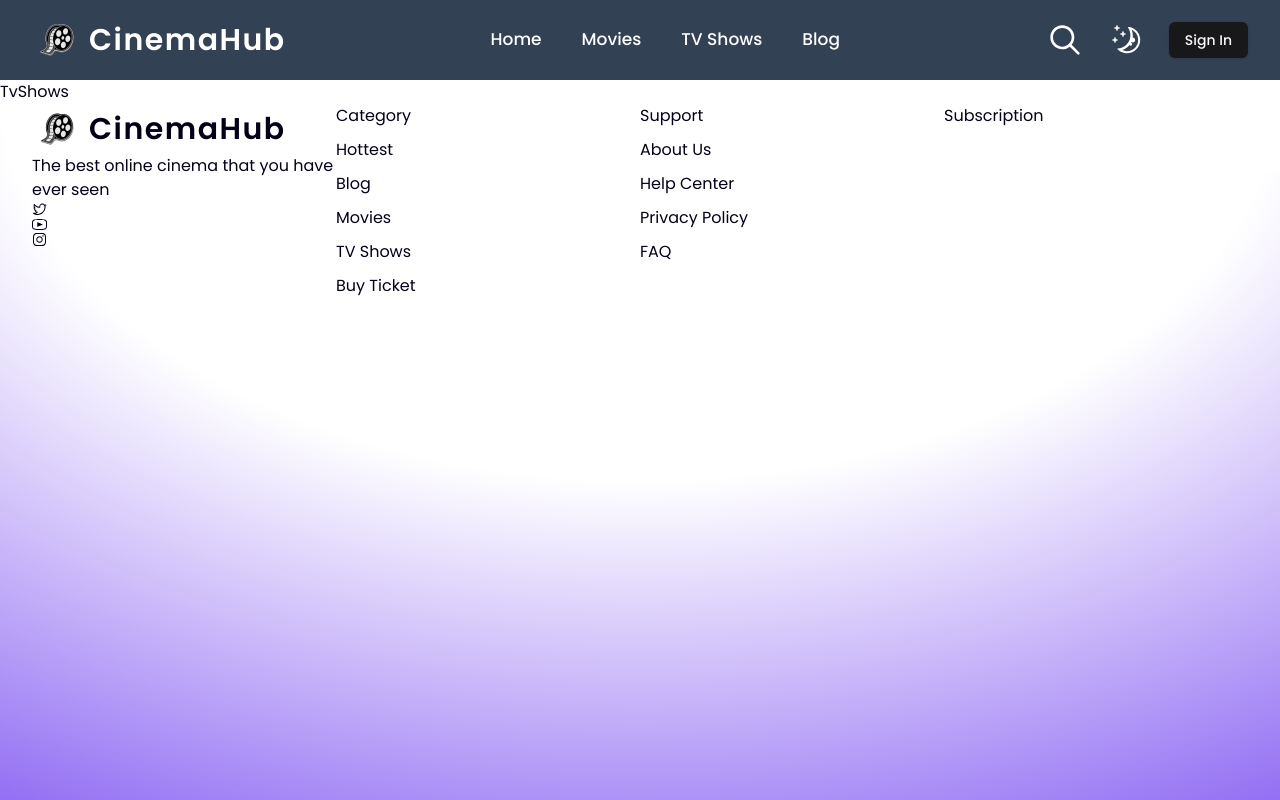
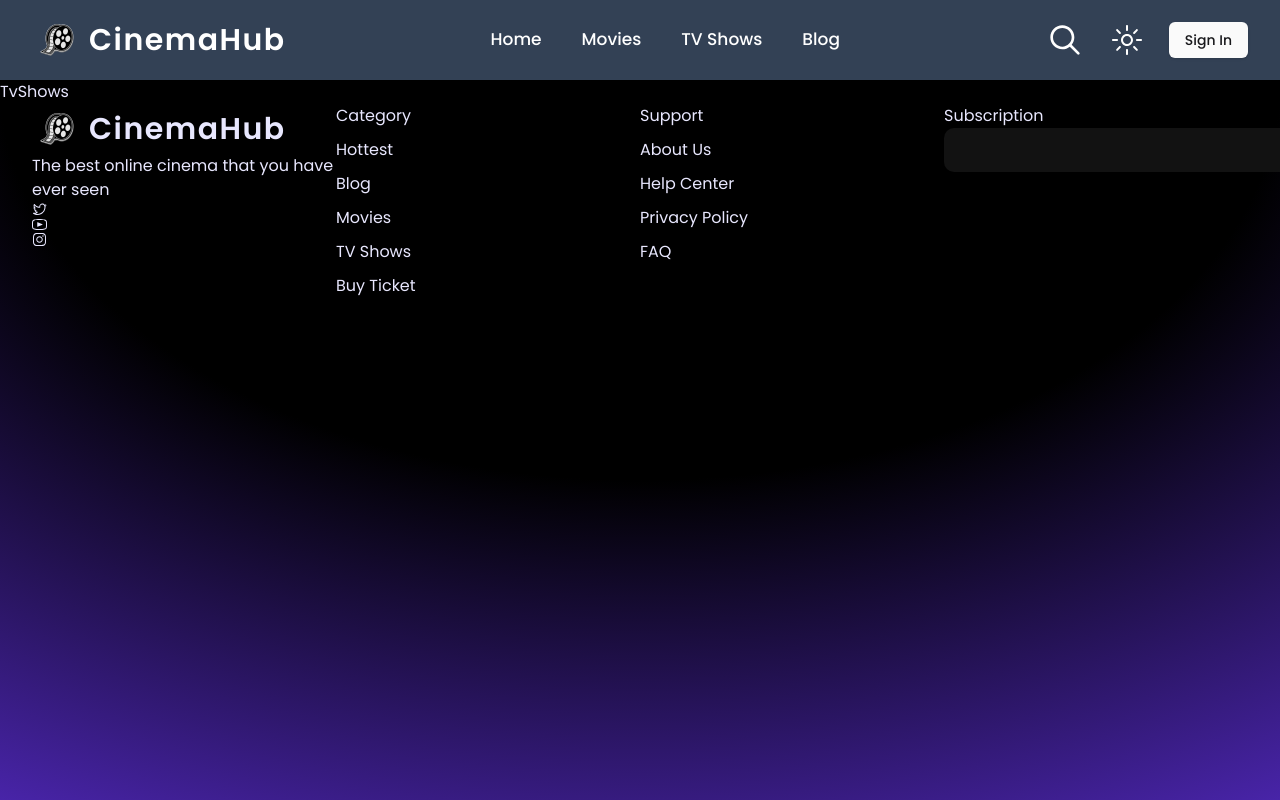
Before and after one commit to ShokhruzKhamzayev/CinemaHub, a Next.js app: page /tvShows in a window 1280 px wide. Built offline with nearby package versions, Linux system fonts and the light colour scheme; no server answers.

Commit message:
implemented different bg effect for light and dark modes

```diff
--- a/app/layout.tsx
+++ b/app/layout.tsx
@@ -34,8 +34,8 @@ export default function RootLayout({
               {children}
             </main>
             <Footer />
+            <BgEffects />
           </AuthProvider>
-          <BgEffects />
         </Providers>
       </body>
     </html>
--- a/components/shared/bgEffects.tsx
+++ b/components/shared/bgEffects.tsx
@@ -2,8 +2,21 @@
 
 import { cn } from "@/lib/utils"
 import { useTheme } from "next-themes"
+import { SetStateAction, useEffect, useState } from "react"
 
 export default function BgEffects() {
+    const [myTheme, setTheme] = useState(localStorage.getItem('theme'))
     const { theme } = useTheme()
-    return <div className={cn(theme === 'dark' ? "fixed inset-0 -z-10 h-full w-full items-center px-5 py-24 [background:radial-gradient(125%_125%_at_50%_10%,#000_40%,#63e_100%)]" : "fixed inset-0 -z-10 h-full w-full bg-white [background:radial-gradient(125%_125%_at_50%_10%,#fff_40%,#63e_100%)]")}></div>
+    useEffect(() => {
+        // @ts-ignore
+        setTheme(theme)
+    }, [theme])
+    console.log(myTheme)
+    if (myTheme === 'dark') {
+        return <div className="fixed inset-0 -z-10 h-full w-full items-center px-5 py-24 [background:radial-gradient(125%_125%_at_50%_10%,#000_40%,#63e_100%)]"></div>
+    } else if (myTheme === 'light') {
+        return <div className="fixed inset-0 -z-10 h-full w-full bg-white [background:radial-gradient(125%_125%_at_50%_10%,#fff_40%,#63e_100%)]"></div>
+    } else {
+        return <div></div>
+    }
 }
--- a/components/shared/header.tsx
+++ b/components/shared/header.tsx
@@ -4,7 +4,7 @@ import SharedAction from "./sharedAction";
 import SharedNav from "./sharedNav";
 export default function Header() {
     return (
-        <header className="bg-slate-700 text-white py-[15px] min-h-[10vh]">
+        <header className="bg-slate-700 text-white py-[15px] min-h-[10vh] flex justify-center items-center">
             <div className="container flex justify-between items-center">
                 <Logo />
                 <div className="hidden lg:block">
--- a/components/shared/sharedAction.tsx
+++ b/components/shared/sharedAction.tsx
@@ -1,10 +1,13 @@
-import React from 'react'
+'use client'
+import React, { useState } from 'react'
 import {
     Dialog,
+    DialogClose,
     DialogContent,
     DialogDescription,
     DialogHeader,
     DialogOverlay,
+    DialogPortal,
     DialogTitle,
     DialogTrigger,
 } from "@/components/ui/dialog"
@@ -22,14 +25,14 @@ export default function SharedAction() {
             <div className="flex items-center gap-[27px]">
                 <Dialog>
                     <DialogOverlay />
-                    <DialogTrigger>
+                    <DialogTrigger >
                         <MagnifyingGlassIcon width={40} height={40} />
                     </DialogTrigger>
                     <DialogContent>
                         <DialogHeader>
                             <DialogTitle>Are you absolutely sure?</DialogTitle>
                             <DialogDescription>
-                                <SearchInput />
+                                <SearchInput close={<DialogClose />} />
                             </DialogDescription>
                         </DialogHeader>
                     </DialogContent>
--- a/components/ui/searchInput.tsx
+++ b/components/ui/searchInput.tsx
@@ -6,6 +6,8 @@ import { ArrowRightIcon } from "@radix-ui/react-icons"
 import { z } from 'zod'
 import { zodResolver } from "@hookform/resolvers/zod"
 import { useRouter } from "next/navigation"
+import * as DialogPrimitive from "@radix-ui/react-dialog"
+
 
 const schema = z.object({
     query: z.string().min(4).max(30)
@@ -13,13 +15,14 @@ const schema = z.object({
 
 type formSchema = z.infer<typeof schema>
 
-export default function SearchInput() {
+export default function SearchInput({ close }: { close: any }) {
     const { register, handleSubmit, formState: { errors }, reset } = useForm<formSchema>({ defaultValues: { query: '' }, resolver: zodResolver(schema) })
 
     const router = useRouter()
     const onSubmit = (data: formSchema) => {
         router.push(`/search?q=${data.query}`)
         reset()
+        close
     }
     return (
         <form onSubmit={handleSubmit(onSubmit)}>
--- a/providers/themeProvider.tsx
+++ b/providers/themeProvider.tsx
@@ -3,5 +3,5 @@
 import { ThemeProvider } from 'next-themes'
 
 export function Providers({ children }: { children: React.ReactNode }) {
-    return <ThemeProvider attribute="class" defaultTheme='system' enableSystem>{children}</ThemeProvider>
+    return <ThemeProvider attribute="class" defaultTheme='dark' enableSystem>{children}</ThemeProvider>
 }
```
